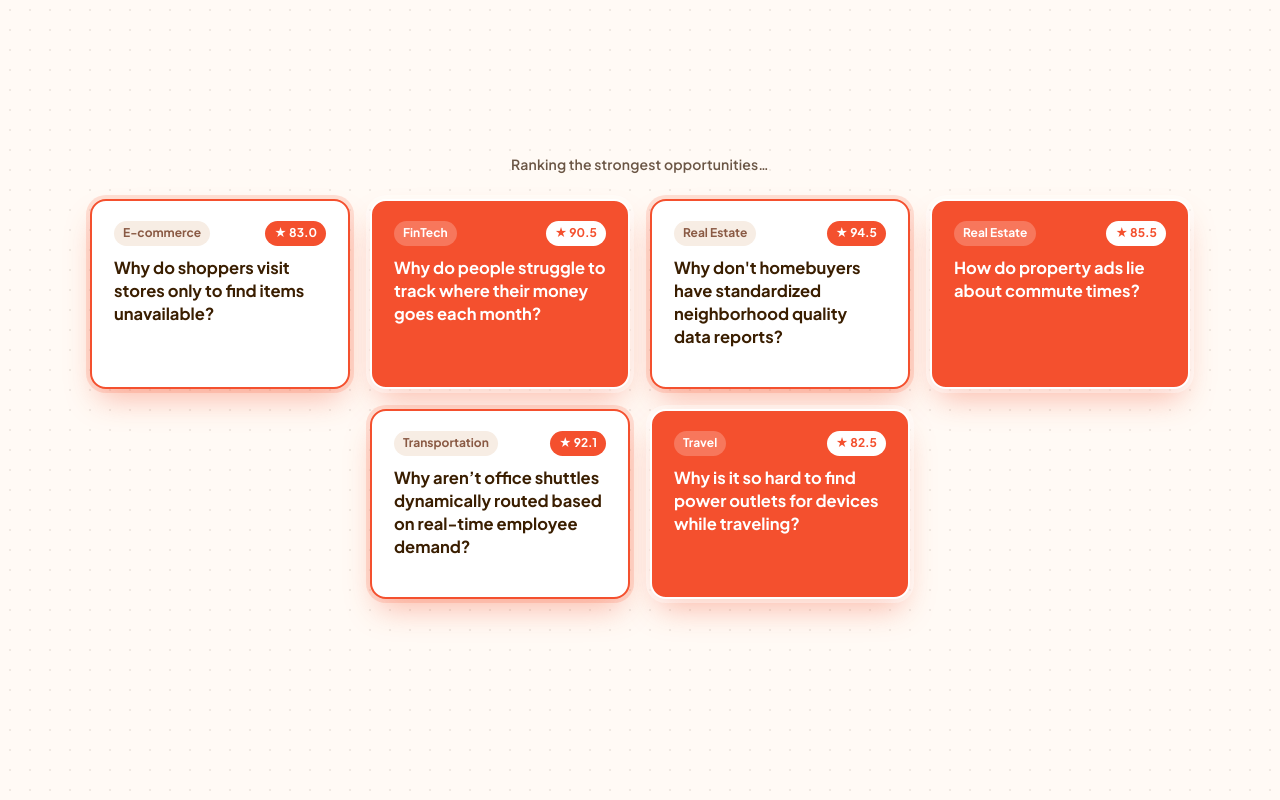
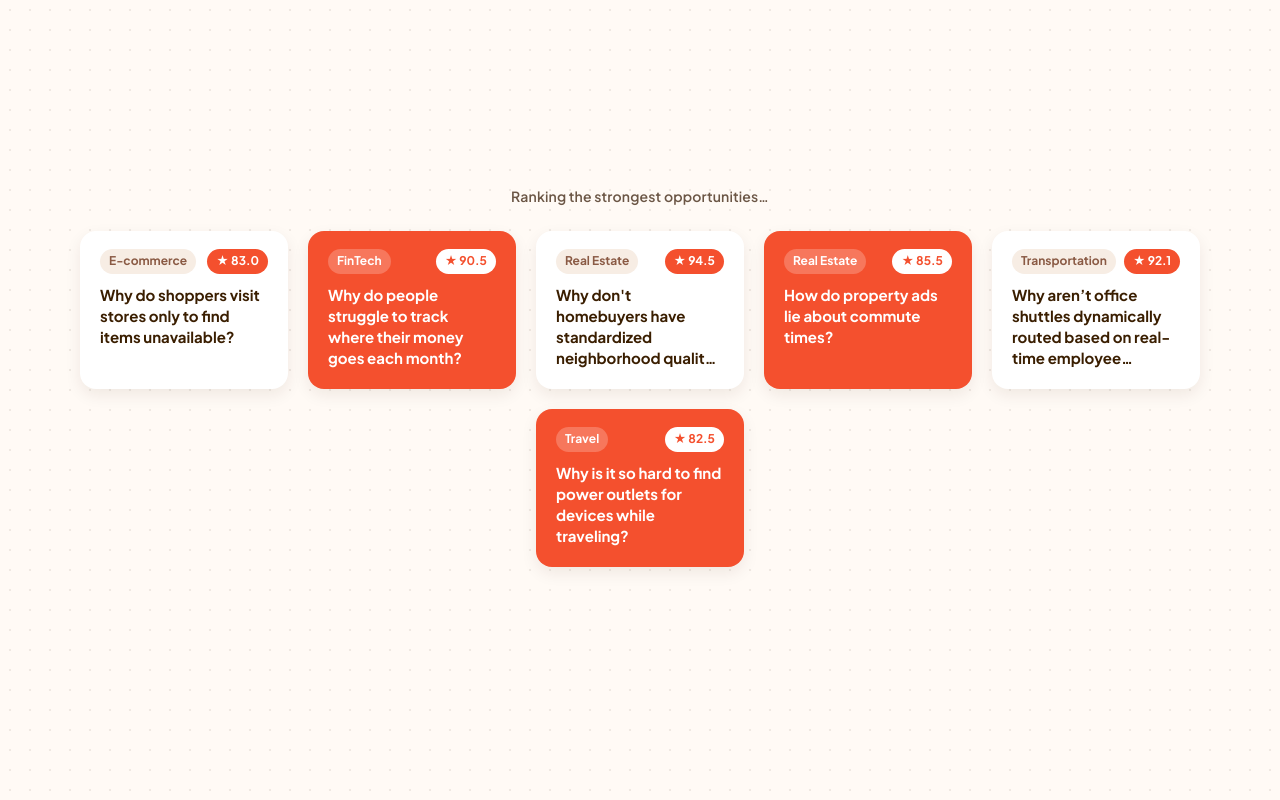
Before and after one commit to elli0t-yash/GapRadar, a React (Vite) app in the folder frontend/: page /opportunities in a window 1280 px wide. Built offline with nearby package versions, Linux system fonts and the light colour scheme; no server answers.

Commit message:
frontend issue fixed

```diff
--- a/frontend/src/components/Hero.css
+++ b/frontend/src/components/Hero.css
@@ -65,6 +65,12 @@
   font-size: var(--fs-base);
   font-weight: 500;
   color: var(--text-h);
+}
+
+/* The pill itself rings via .hero-search:focus-within -- suppress the
+   global :focus-visible ring here so the input doesn't get a second one. */
+.hero-search input:focus-visible {
+  box-shadow: none;
 }
 
 .hero-search input::placeholder {
--- a/frontend/src/components/ScrapingIntro.css
+++ b/frontend/src/components/ScrapingIntro.css
@@ -173,6 +173,10 @@
   min-height: 190px;
   flex: 0 0 auto;
   padding: 20px 22px;
+  /* The FLIP move drives this via inline transform; promoting it to its own
+     layer up front keeps that 800ms animation compositor-only instead of
+     falling back to main-thread paint on the first frame. */
+  will-change: transform;
 }
 
 .listing-card.is-settled .listing-card-tag {
@@ -194,7 +198,7 @@
   transform: scale(0.82);
 }
 
-.listing-card.is-settled.is-kept {
+.listing-card.is-kept-highlight {
   border-color: var(--intro-accent);
   box-shadow:
     0 0 0 4px rgba(244, 80, 46, 0.16),
@@ -252,7 +256,7 @@
   color: var(--intro-accent);
 }
 
-.listing-card.is-settled.is-kept:nth-child(odd) {
+.listing-card.is-kept-highlight:nth-child(odd) {
   border-color: #fff;
   box-shadow:
     0 0 0 4px rgba(255, 255, 255, 0.35),
@@ -297,6 +301,23 @@
   }
 }
 
+/* Laptop viewports (roughly 901-1440px): the settled cards at their full
+   260px size read oversized against the smaller grid cells they flew in
+   from, exaggerating the FLIP scale jump. Shrinking them here keeps the
+   before/after size delta -- and the resulting stretch -- modest. */
+@media (max-width: 1440px) and (min-width: 901px) {
+  .listing-card.is-settled {
+    width: 208px;
+    min-height: 158px;
+    padding: 16px 18px;
+  }
+
+  .listing-card.is-settled .listing-card-title {
+    font-size: 15px;
+    -webkit-line-clamp: 4;
+  }
+}
+
 @media (max-width: 900px) {
   .scraping-intro-grid {
     grid-template-columns: repeat(3, minmax(0, 1fr));
--- a/frontend/src/components/ScrapingIntro.tsx
+++ b/frontend/src/components/ScrapingIntro.tsx
@@ -241,6 +241,13 @@ export function ScrapingIntro({ onDone }: { onDone?: () => void }) {
         {visibleListings.map((listing, i) => {
           const isKept = keptIds.has(listing.id);
           const isRejected = phase === "filtering" && !isKept;
+          // Deliberately withheld until the FLIP move (arranging) has
+          // finished: the highlight's box-shadow/border-color transition is
+          // a paint cost, and firing it while the transform is still
+          // animating competes with that animation for frame budget and
+          // reads as jank. Waiting for "label" keeps the move
+          // compositor-only, then layers the highlight in as its own step.
+          const showKeptHighlight = isKept && labelVisible;
 
           return (
             <div
@@ -251,7 +258,9 @@ export function ScrapingIntro({ onDone }: { onDone?: () => void }) {
               }}
               className={`listing-card${isKept ? " is-kept" : ""}${
                 isRejected ? " is-rejected" : ""
-              }${isRowLayout ? " is-settled" : ""}`}
+              }${isRowLayout ? " is-settled" : ""}${
+                showKeptHighlight ? " is-kept-highlight" : ""
+              }`}
               style={
                 phase === "grid"
                   ? { animationDelay: `${i * POP_STAGGER_MS}ms` }
--- a/frontend/src/pages/GapRadarPage.tsx
+++ b/frontend/src/pages/GapRadarPage.tsx
@@ -32,6 +32,10 @@ export function GapRadarPage({ introDone = true }: { introDone?: boolean }) {
   const [category, setCategory] = useState("All");
   const [activeProblem, setActiveProblem] = useState<Problem | null>(null);
   const [cardsRevealed, setCardsRevealed] = useState(false);
+  // True once the user has touched search or the category chips, including
+  // an explicit click back onto "All" -- that is a deliberate "show
+  // everything" choice, not the same as never having filtered at all.
+  const [hasFiltered, setHasFiltered] = useState(false);
 
   // The one place the Discover feed is loaded. `limit=200` is the backend's
   // maximum and returns the whole corpus, so search and industry filtering
@@ -73,25 +77,20 @@ export function GapRadarPage({ introDone = true }: { introDone?: boolean }) {
     });
   }, [problems, query, category]);
 
-  // Server order, first slice.
-  const featuredProblems = useMemo(
-    () => filteredProblems.slice(0, FEATURED_COUNT),
-    [filteredProblems],
-  );
+  const handleQueryChange = useCallback((value: string) => {
+    setQuery(value);
+    setHasFiltered(true);
+  }, []);
 
-  // Server order, the slice after the featured cards so the two sections do
-  // not show the same opportunities. Deliberately NOT sorted by date: every
-  // opportunity in the current corpus shares one ingestion timestamp, so a
-  // date sort would imply a recency ordering the data does not carry.
-  const showcaseProblems = useMemo(() => {
-    const rest = filteredProblems.slice(FEATURED_COUNT);
-    const pool = rest.length > 0 ? rest : filteredProblems;
-    return pool.slice(0, SHOWCASE_COUNT);
-  }, [filteredProblems]);
+  const handleCategoryChange = useCallback((value: string) => {
+    setCategory(value);
+    setHasFiltered(true);
+  }, []);
 
   const resetFilters = useCallback(() => {
     setQuery("");
     setCategory("All");
+    setHasFiltered(false);
   }, []);
 
   const retry = useCallback(() => {
@@ -102,13 +101,36 @@ export function GapRadarPage({ introDone = true }: { introDone?: boolean }) {
   const isLoading = problems === null && loadError === null;
   const isFiltering = query.trim().length > 0 || category !== "All";
 
+  // Server order. The featured grid shows every match once the user has
+  // touched search or the category chips -- including an explicit click
+  // back onto "All" -- so "Choose from N problems" is never a lie. Only the
+  // untouched, unfiltered landing state is capped to a curated preview.
+  const featuredProblems = useMemo(
+    () =>
+      hasFiltered
+        ? filteredProblems
+        : filteredProblems.slice(0, FEATURED_COUNT),
+    [filteredProblems, hasFiltered],
+  );
+
+  // Server order, the slice after the featured cards so the two sections do
+  // not show the same opportunities. Deliberately NOT sorted by date: every
+  // opportunity in the current corpus shares one ingestion timestamp, so a
+  // date sort would imply a recency ordering the data does not carry.
+  const showcaseProblems = useMemo(() => {
+    if (hasFiltered) return [];
+    const rest = filteredProblems.slice(FEATURED_COUNT);
+    const pool = rest.length > 0 ? rest : filteredProblems;
+    return pool.slice(0, SHOWCASE_COUNT);
+  }, [filteredProblems, hasFiltered]);
+
   return (
     <PageShell>
       <Hero
         query={query}
-        onQueryChange={setQuery}
+        onQueryChange={handleQueryChange}
         category={category}
-        onCategoryChange={setCategory}
+        onCategoryChange={handleCategoryChange}
         categories={categories}
       />
 
```
